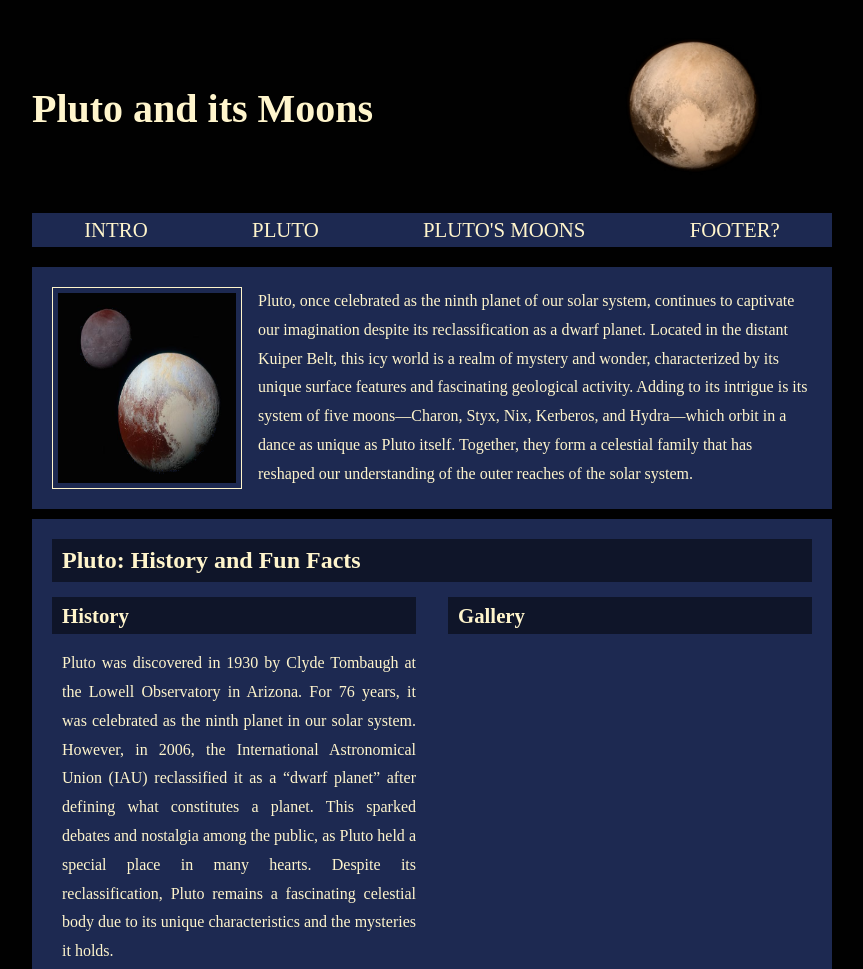
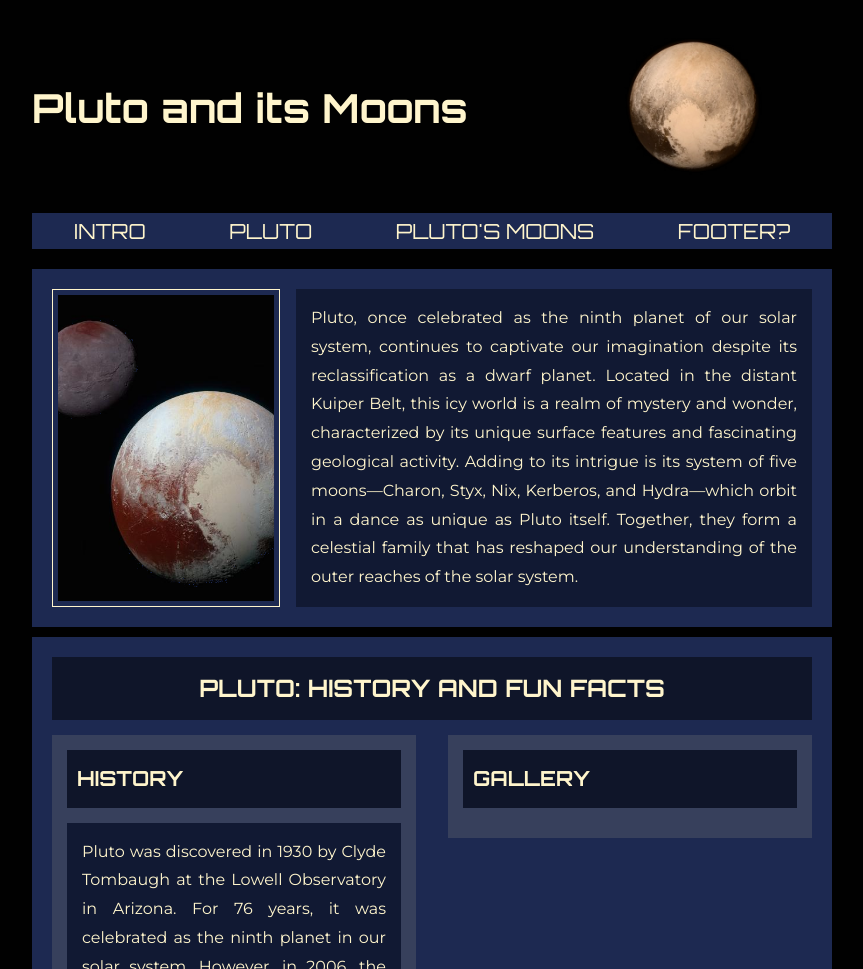
Before and after one commit to lyumii/pluto-project, a plain HTML site: page index.html in a window 1280 px wide. Shown: the part 17-986 px from the top of the page, without its empty margins (208-1071 px from the left). Drawn offline with Linux system fonts and the light colour scheme.

Commit message:
some css changes to pluto part

```diff
--- a/style.css
+++ b/style.css
@@ -21,6 +21,7 @@ body {
   align-items: center;
   font-size: 20px;
   margin-top: 20px;
+  font-family: "Orbitron", serif;
 }
 
 #header img {
@@ -34,6 +35,7 @@ nav ul {
   justify-content: space-around;
   list-style: none;
   padding: 5px 0;
+  font-family: "Orbitron", serif;
 }
 
 nav li {
@@ -53,21 +55,32 @@ nav a:visited {
   background-color: #1d2951;
   margin-bottom: 10px;
   padding: 20px;
+  font-family: "Montserrat", serif;
 }
 
 #intro img {
-  width: 25%;
+  width: 30%;
   border: #fff5cc 1px solid;
   padding: 5px;
+  object-fit: cover;
+}
+
+#intro p {
+  width: 70%;
+  text-align: justify;
+  background-color: #111933;
+  padding: 15px;
 }
 
 #intro {
   display: flex;
   gap: 1em;
+  justify-content: space-between;
 }
 
 #planet h2 {
   font-size: 1.5em;
+  text-align: center;
 }
 
 #planet h3 {
@@ -77,14 +90,29 @@ nav a:visited {
 #planet h2,
 #planet h3 {
   background-color: #0f1529;
-  padding-left: 10px;
+  padding: 10px;
   margin-bottom: 15px;
+  font-family: "Orbitron", serif;
+  text-transform: uppercase;
 }
 
-#planet p {
-  padding-left: 10px;
+#planet p,
+#planet ul {
   margin-bottom: 15px;
   text-align: justify;
+  background-color: #111933;
+  padding: 15px;
+}
+
+#planet article,
+#planet aside {
+  background-color: #37405c;
+  padding: 15px;
+}
+
+#planet ul {
+  padding-left: 30px;
+  list-style: square;
 }
 
 #galleryflex {
```
